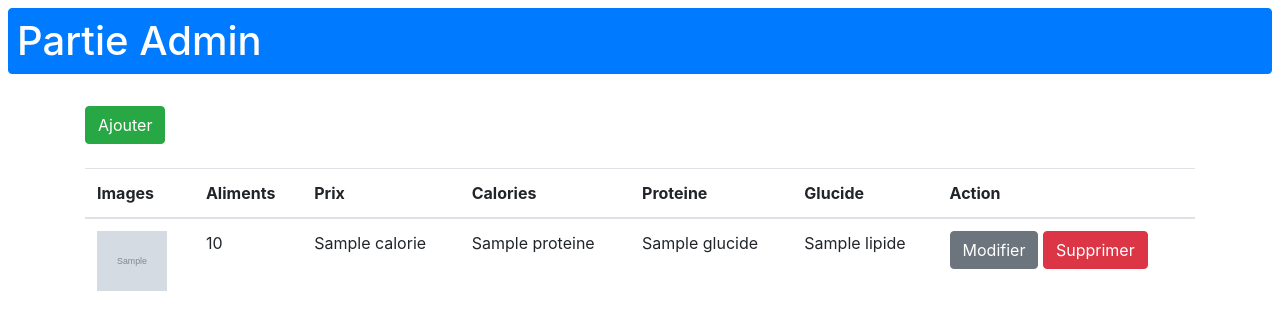
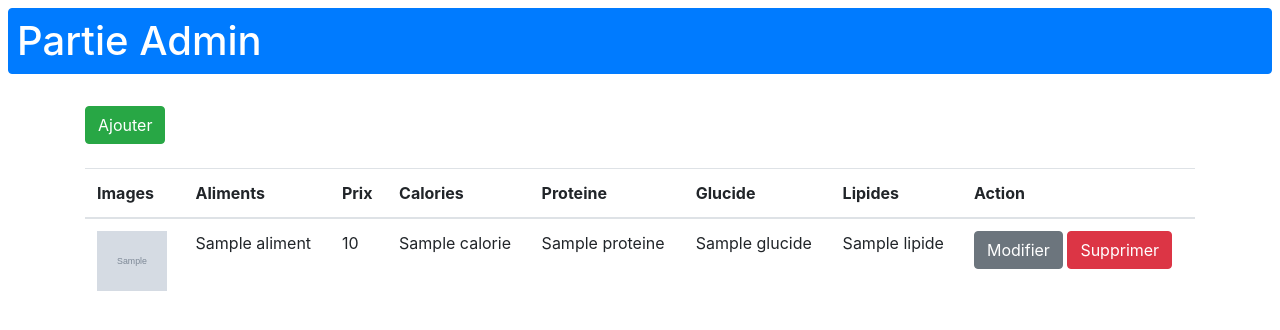
Before and after one commit to abakarabdelsalam/GestionAliment, a Symfony app: template templates/admin/admin_aliment/adminAliment.html.twig in a window 1280 px wide. Shown: the part 72-402 px from the top of the page. Run offline with Twig, Linux system fonts and the light colour scheme; the template is opened without the code that fills it: most values are stand-ins (such as "Sample title", 1, 10 or a date in 2020); grey boxes marked "Sample" are stand-in pictures; some libraries are stand-ins or nearby versions.

Commit message:
fin de l'ajout et modification

```diff
--- a/templates/admin/admin_aliment/adminAliment.html.twig
+++ b/templates/admin/admin_aliment/adminAliment.html.twig
@@ -9,14 +9,12 @@
 
 
 	<div class="container">
-		<a href="" class="btn btn-success">Ajouter</a>
+		<a href="{{path('admin_aliment_creation')}}" class="btn btn-success">Ajouter</a>
+
 		<br>
 		<br>
-
-
 		<table class="table">
 			<thead class="table-primary"></thead>
-
 			<tr>
 				<th scope="col">Images</th>
 				<th scope="col">Aliments</th>
@@ -24,6 +22,7 @@
 				<th scope="col">Calories</th>
 				<th scope="col">Proteine</th>
 				<th scope="col">Glucide</th>
+				<th scope="col">Lipides</th>
 				<th scope="col">Action</th>
 			</tr>
 		</thead>
@@ -32,6 +31,8 @@
 				<tr>
 					<td>
 						<img src="{{asset('images/' ~ aliment.image)}}" class="moTypss"></td>
+					<td>{{aliment.nom}}</td>
+
 
 					<td>{{aliment.prix}}
 					</td>
```
Also changed, not shown: src/Controller/Admin/AdminAlimentController.php (+10 -3 lines), templates/admin/admin_aliment/modifAjoutAliment.html.twig (renamed from templates/admin/admin_aliment/modificationAliment.html.twig, +12 -2 lines).
